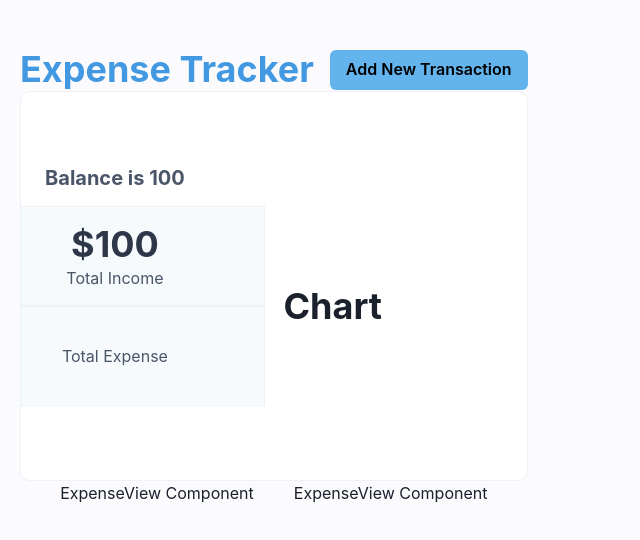
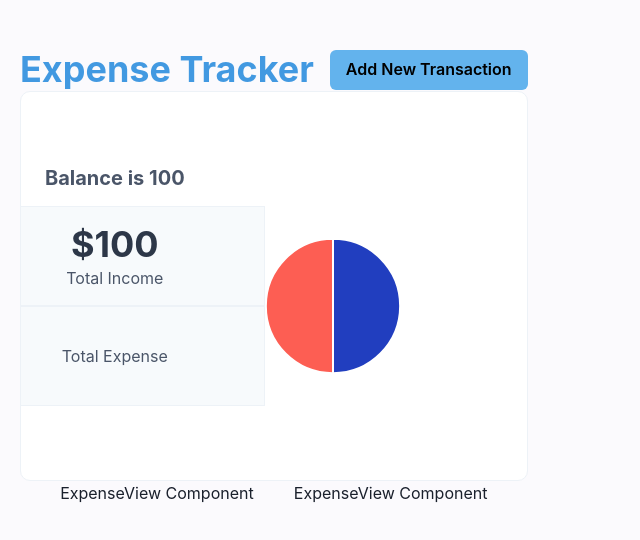
Before and after one commit to DeepaBhandari/expense-tracker, a React (Create React App) app: page / in a window 1280 px wide. Shown: the top 540 px of the page, without its empty margins (0-640 px from the left). Built offline with nearby package versions, Linux system fonts and the light colour scheme; the HTML template or start-up script is replaced by a standard one.

Commit message:
addition of chart

```diff
--- /dev/null
+++ b/src/components/chart/index.jsx
@@ -0,0 +1,57 @@
+import Chart from "react-apexcharts";
+
+const options = {
+  labels: ["Income", "Expense"],
+  colors: ["#213ebf","#FD5E53"],
+  chart: {
+    width: "50px",
+  },
+  states: {
+    hover: {
+      filter: {
+        type: "none",
+      },
+    },
+  },
+  legend: {
+    show: false,
+  },
+  dataLabels: {
+    enabled: false,
+  },
+  hover: { mode: null },
+  plotOptions: {
+    donut: {
+      expandOnClick: false,
+      donut: {
+        labels: {
+          show: false,
+        },
+      },
+    },
+  },
+  fill: {
+    colors: ["#213ebf","#FD5E53"],
+  },
+  tooltip: {
+    enabled: true,
+    theme: "dark",
+    style: {
+      fontSize: "12px",
+      fontFamily: undefined,
+      backgroundColor: "#000000",
+    },
+  },
+};
+
+export default function TransactionChartSummary({expense = 100, income = 100}) {
+  return (
+    <Chart
+      options={options}
+      series={[income, expense]}
+      type="pie"
+      width={"100%"}
+      height={"100%"}
+    />
+  );
+}
--- a/src/components/summary/index.jsx
+++ b/src/components/summary/index.jsx
@@ -1,6 +1,7 @@
 import React from 'react'
 import { Box, Flex, Heading, Text } from '@chakra-ui/react'
 import TransactionForm from '../add-transaction'
+import TransactionChartSummary from '../chart'
 
 const Summary = ({
     onClose,
@@ -84,8 +85,7 @@
           justifyContent={"center"}
         >
           <Heading>
-            Chart
-            {/* <TransactionChartSummary expense={totalExpense} income={totalIncome} /> */}
+            <TransactionChartSummary expense={totalExpense} income={totalIncome} />
           </Heading>
         </Box>
       </Flex>
```
